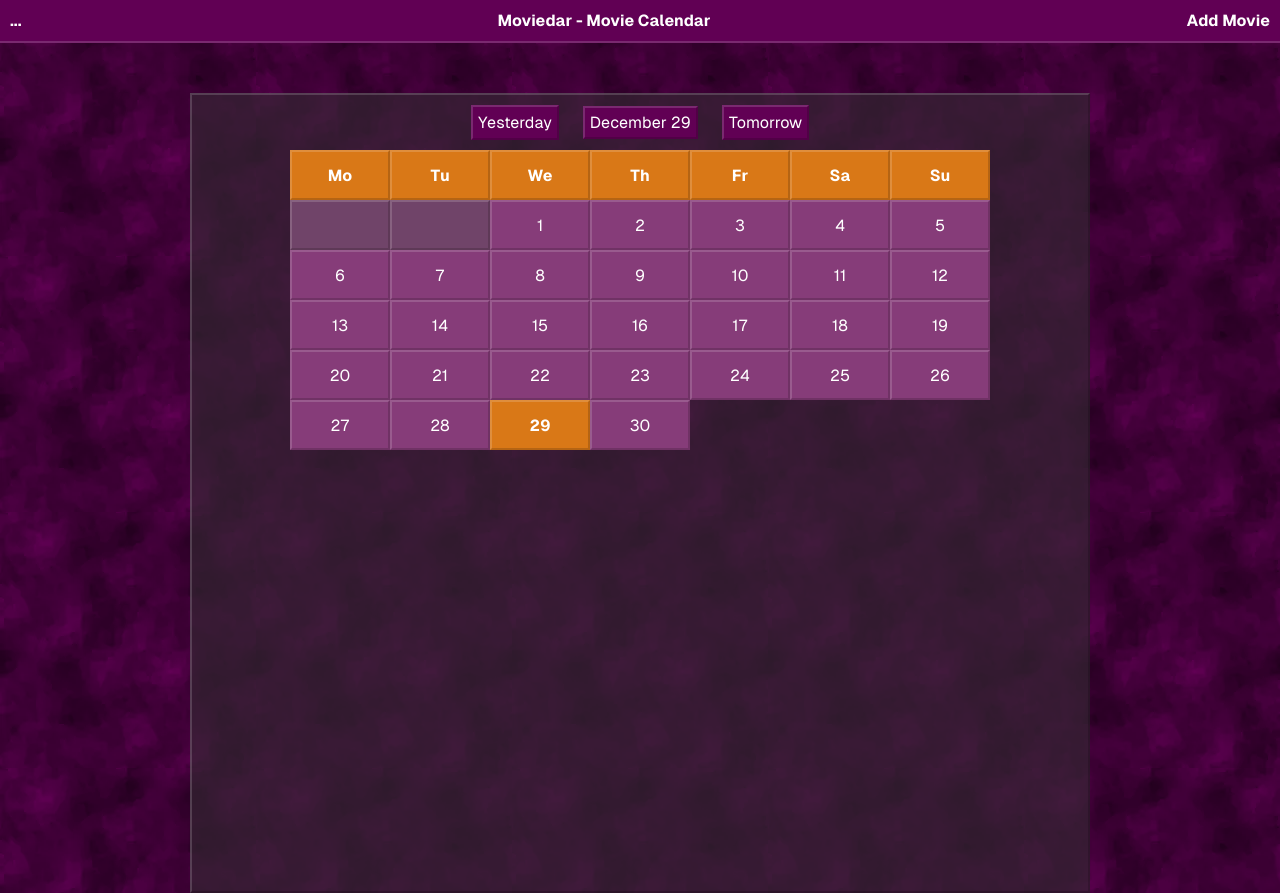
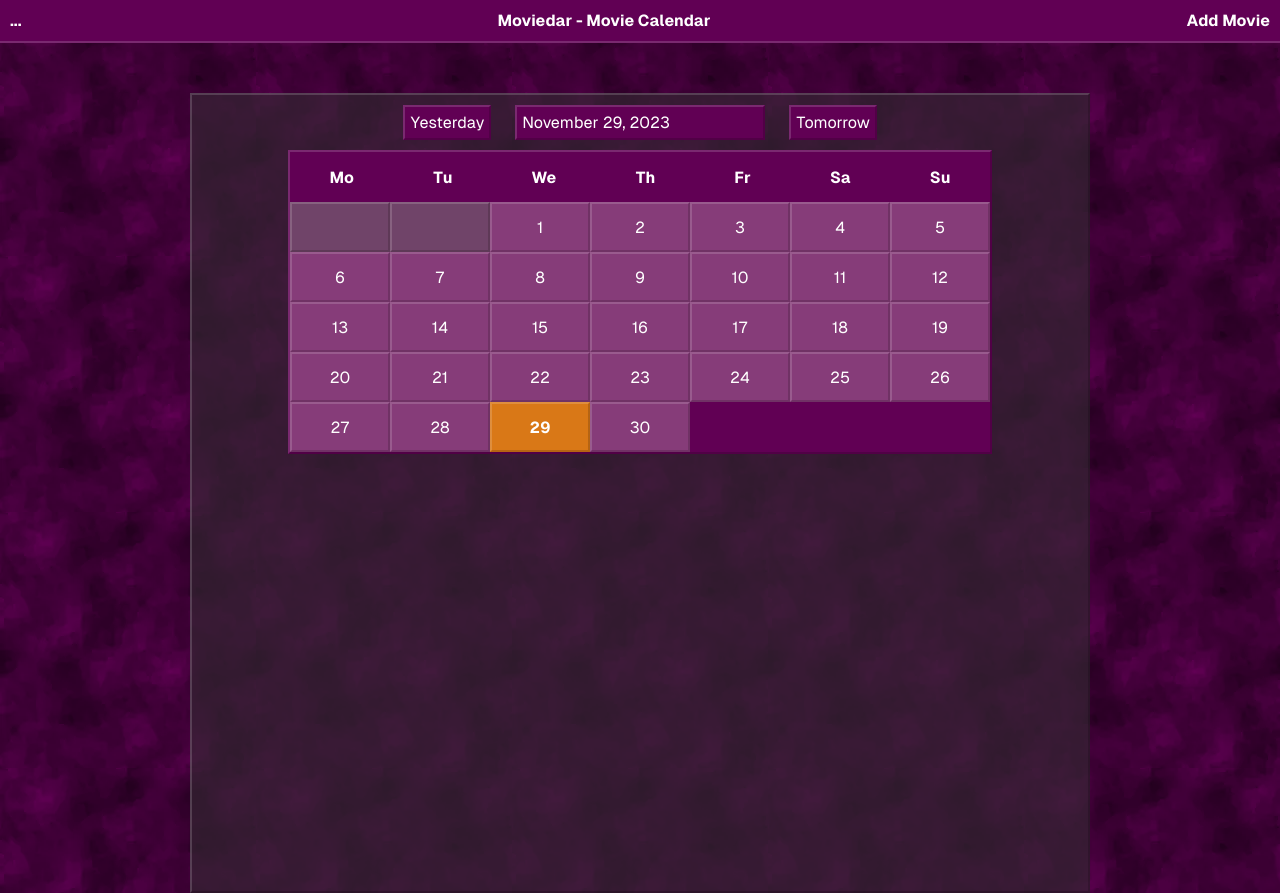
Before and after one commit to 3400877/Proyecto-DWEC, a plain HTML site: page index.html in a window 1280 px wide. Drawn offline with Linux system fonts and the light colour scheme.

Commit message:
Add calendar function

```diff
--- a/index.html
+++ b/index.html
@@ -22,20 +22,20 @@
 			<time id="actual-day" class="button framed"></time>
 			<button class="framed button" id="tomorrow">Tomorrow</button>
 		</header>
-		<article id="calendar">
-			<div class="weekdays">
-				<abbr title="Monday" class="framed">Mo</abbr>
-				<abbr title="Tuesday" class="framed">Tu</abbr>
-				<abbr title="Wednesday" class="framed">We</abbr>
-				<abbr title="Thursday" class="framed">Th</abbr>
-				<abbr title="Friday" class="framed">Fr</abbr>
-				<abbr title="Saturday" class="framed">Sa</abbr>
-				<abbr title="Sunday" class="framed">Su</abbr>
+		<article id="calendar" class="framed">
+			<div class="weekdays title">
+				<abbr title="Monday">Mo</abbr>
+				<abbr title="Tuesday">Tu</abbr>
+				<abbr title="Wednesday">We</abbr>
+				<abbr title="Thursday">Th</abbr>
+				<abbr title="Friday">Fr</abbr>
+				<abbr title="Saturday">Sa</abbr>
+				<abbr title="Sunday">Su</abbr>
 			</div>
 			<div class="days">
-
 			</div>
 		</article>
+
 	</main>
 </body>
 
--- a/main.css
+++ b/main.css
@@ -45,6 +45,11 @@ button {
     cursor: pointer;
 }
 
+time#actual-day {
+    display: inline-block;
+    width: 250px;
+}
+
 #calendar {
     --primary: hsl(30, 81%, 47%);
     --secondary: hsl(310, 38%, 38%);
@@ -66,6 +71,10 @@ body {
     border-left: var(--border-light);
     border-bottom: var(--border);
     border-right: var(--border);
+}
+
+.title {
+    margin: 10px;
 }
 
 .background-tint {
@@ -114,17 +123,20 @@ main {
 
 #calendar {
     overflow: hidden;
+    margin: 0;
+    padding: 0;
+    background-color: var(--bg);
 }
 
 .weekdays {
     display: flex;
-    justify-content: center;
-    background-color: var(--primary);
+    justify-content: space-around;
+    background-color: var(--bg);
+    margin: 0;
 }
 
 .weekdays abbr {
     display: flex;
-    width: 100px;
     height: 50px;
     font-weight: 700;
     align-items: center;
--- a/main.js
+++ b/main.js
@@ -14,10 +14,49 @@ class Calendar {
 		this.month = month;
 		this.year = year;
 		this.day = day;
-		this.setDay();
 	}
 
-	setDay = () => actualDay.textContent = `${monthText[this.month]} ${this.day}`;
+	increaseYear = () => this.year++;
+
+	increaseMonth = () => {
+		if (this.month == 12) {
+			this.increaseYear();
+			this.month = 1;
+		} else {
+			this.month += 1;
+		}
+	}
+
+	increaseDay = () => {
+		if (this.day == this.daysInMonth()) {
+			this.increaseMonth();
+			this.day = 1;
+		} else {
+			this.day += 1;
+		}
+	}
+
+	reduceDay = () => {
+		if (this.day == 1) {
+			this.reduceMonth();
+			this.day = this.daysInMonth();
+		} else {
+			this.day -= 1;
+		}
+	}
+
+	reduceMonth = () => {
+		if (this.month == 1) {
+			this.reduceYear();
+			this.month = 12;
+		} else {
+			this.month -= 1;
+		}
+	}
+
+	reduceYear = () => this.year -= 1;
+
+	printDay = () => actualDay.textContent = `${monthText[this.month - 1]} ${this.day}, ${this.year}`;
 
 	daysInMonth = () => new Date(this.year, this.month, 0).getDate();
 
@@ -25,6 +64,7 @@ class Calendar {
 
 	printCalendar = () => {
 		calendar.innerHTML = '';
+		this.printDay();
 		const firstDay = this.firstDay();
 		const daysInMonth = this.daysInMonth();
 		if (firstDay > 1) {
@@ -53,15 +93,24 @@ class Calendar {
 
 }
 
+class Movie {
+	constructor(title, year) {
+		this.title = title;
+		this.year = year;
+	}
+}
+
 const c = new Calendar(11, 2023, 29);
 c.printCalendar();
 
 yesterday.onclick = () => {
-	c.day--;
+	console.log(c.day);
+	c.reduceDay();
+	console.log(c.day);
 	c.printCalendar();
 }
 
 tomorrow.onclick = () => {
-	c.day++;
+	c.increaseDay();
 	c.printCalendar();
 }
```
